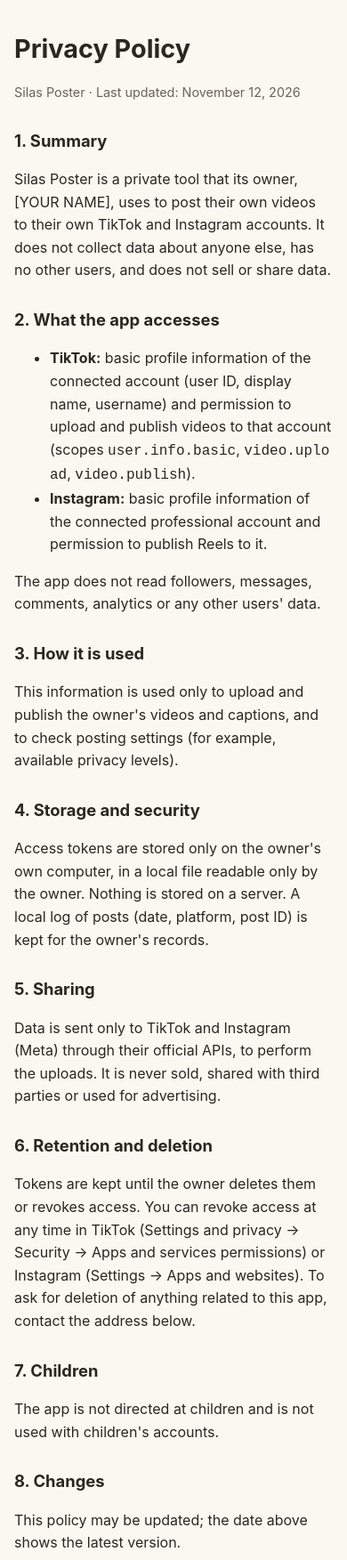
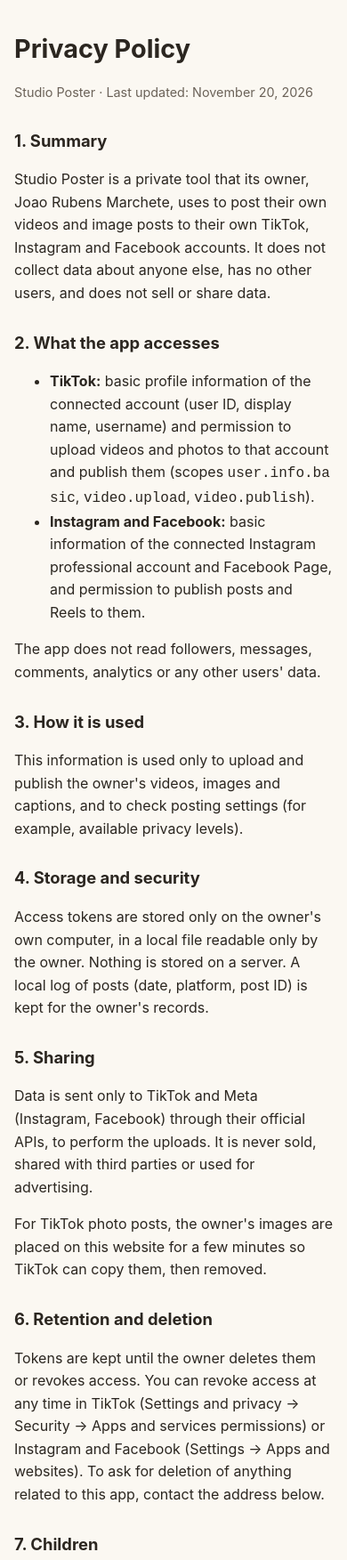
Before and after one commit to social-media-marchete-aws/studio-poster, a plain HTML site: page privacy.html in a window 390 px wide. Shown: the top 1753 px of the page at 89% size. Drawn offline with Linux system fonts and the light colour scheme.

Commit message:
Terms and privacy: owner and contact, all characters and platforms
Co-Authored-By: Claude Opus 5.5 <noreply@anthropic.com>

```diff
--- a/privacy.html
+++ b/privacy.html
@@ -1,26 +1,27 @@
-<!doctype html><html lang="en"><head><meta charset="utf-8"><meta name="viewport" content="width=device-width,initial-scale=1"><style>:root{--bg:#fbf8f2;--fg:#2b2620;--muted:#6b6258;--accent:#8a4b2a}@media (prefers-color-scheme:dark){:root{--bg:#1c1a17;--fg:#ece6dc;--muted:#a59b8e;--accent:#e0a37c}}body{background:var(--bg);color:var(--fg);font:16px/1.6 -apple-system,BlinkMacSystemFont,"Segoe UI",sans-serif;margin:0;padding:32px 16px}main{max-width:720px;margin:0 auto}h1{font-size:1.8rem;margin:0 0 4px}h2{font-size:1.15rem;margin:28px 0 6px}p,li{color:var(--fg)}.muted{color:var(--muted);font-size:.9rem}a{color:var(--accent)}code{word-break:break-all}</style><title>Silas Poster Privacy</title></head><body><main>
-<h1>Privacy Policy</h1><p class="muted">Silas Poster · Last updated: November 12, 2026</p>
+<!doctype html><html lang="en"><head><meta charset="utf-8"><meta name="viewport" content="width=device-width,initial-scale=1"><style>:root{--bg:#fbf8f2;--fg:#2b2620;--muted:#6b6258;--accent:#8a4b2a}@media (prefers-color-scheme:dark){:root{--bg:#1c1a17;--fg:#ece6dc;--muted:#a59b8e;--accent:#e0a37c}}body{background:var(--bg);color:var(--fg);font:16px/1.6 -apple-system,BlinkMacSystemFont,"Segoe UI",sans-serif;margin:0;padding:32px 16px}main{max-width:720px;margin:0 auto}h1{font-size:1.8rem;margin:0 0 4px}h2{font-size:1.15rem;margin:28px 0 6px}p,li{color:var(--fg)}.muted{color:var(--muted);font-size:.9rem}a{color:var(--accent)}code{word-break:break-all}</style><title>Studio Poster Privacy</title></head><body><main>
+<h1>Privacy Policy</h1><p class="muted">Studio Poster · Last updated: November 20, 2026</p>
 <h2>1. Summary</h2>
-<p>Silas Poster is a private tool that its owner, [YOUR NAME], uses to post their own videos to their own TikTok and Instagram accounts. It does not collect data about anyone else, has no other users, and does not sell or share data.</p>
+<p>Studio Poster is a private tool that its owner, Joao Rubens Marchete, uses to post their own videos and image posts to their own TikTok, Instagram and Facebook accounts. It does not collect data about anyone else, has no other users, and does not sell or share data.</p>
 <h2>2. What the app accesses</h2>
 <ul>
-<li><strong>TikTok:</strong> basic profile information of the connected account (user ID, display name, username) and permission to upload and publish videos to that account (scopes <code>user.info.basic</code>, <code>video.upload</code>, <code>video.publish</code>).</li>
-<li><strong>Instagram:</strong> basic profile information of the connected professional account and permission to publish Reels to it.</li>
+<li><strong>TikTok:</strong> basic profile information of the connected account (user ID, display name, username) and permission to upload videos and photos to that account and publish them (scopes <code>user.info.basic</code>, <code>video.upload</code>, <code>video.publish</code>).</li>
+<li><strong>Instagram and Facebook:</strong> basic information of the connected Instagram professional account and Facebook Page, and permission to publish posts and Reels to them.</li>
 </ul>
 <p>The app does not read followers, messages, comments, analytics or any other users' data.</p>
 <h2>3. How it is used</h2>
-<p>This information is used only to upload and publish the owner's videos and captions, and to check posting settings (for example, available privacy levels).</p>
+<p>This information is used only to upload and publish the owner's videos, images and captions, and to check posting settings (for example, available privacy levels).</p>
 <h2>4. Storage and security</h2>
 <p>Access tokens are stored only on the owner's own computer, in a local file readable only by the owner. Nothing is stored on a server. A local log of posts (date, platform, post ID) is kept for the owner's records.</p>
 <h2>5. Sharing</h2>
-<p>Data is sent only to TikTok and Instagram (Meta) through their official APIs, to perform the uploads. It is never sold, shared with third parties or used for advertising.</p>
+<p>Data is sent only to TikTok and Meta (Instagram, Facebook) through their official APIs, to perform the uploads. It is never sold, shared with third parties or used for advertising.</p>
+<p>For TikTok photo posts, the owner's images are placed on this website for a few minutes so TikTok can copy them, then removed.</p>
 <h2>6. Retention and deletion</h2>
-<p>Tokens are kept until the owner deletes them or revokes access. You can revoke access at any time in TikTok (Settings and privacy → Security → Apps and services permissions) or Instagram (Settings → Apps and websites). To ask for deletion of anything related to this app, contact the address below.</p>
+<p>Tokens are kept until the owner deletes them or revokes access. You can revoke access at any time in TikTok (Settings and privacy → Security → Apps and services permissions) or Instagram and Facebook (Settings → Apps and websites). To ask for deletion of anything related to this app, contact the address below.</p>
 <h2>7. Children</h2>
 <p>The app is not directed at children and is not used with children's accounts.</p>
 <h2>8. Changes</h2>
 <p>This policy may be updated; the date above shows the latest version.</p>
 <h2>9. Contact</h2>
-<p>[CONTACT EMAIL]</p>
+<p><a href="mailto:marcheteaws@gmail.com">marcheteaws@gmail.com</a></p>
 <p class="muted"><a href="terms.html">Terms of Service</a></p>
 </main></body></html>
```
Also changed, not shown: callback.html (+1 -1 lines), index.html (+2 -2 lines), terms.html (+6 -6 lines).
